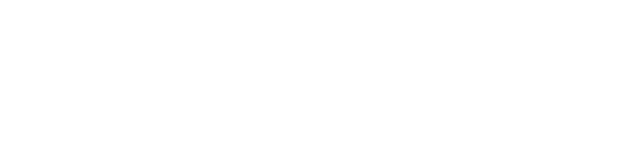
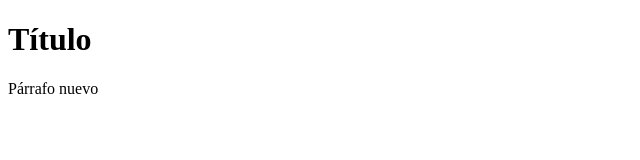
Before and after one commit to andresifp/HelloWorldGit, a plain HTML site: page index.html in a window 1280 px wide. Shown: the whole page, without its empty margins (0-640 px from the left). Drawn offline with Linux system fonts and the light colour scheme.

Commit message:
Añado  un texto

```diff
--- a/index.html
+++ b/index.html
@@ -7,6 +7,7 @@
     <title>git</title>
 </head>
 <body>
-
+    <h1>Título</h1>
+    <p>Párrafo nuevo</p>
 </body>
 </html>
```
